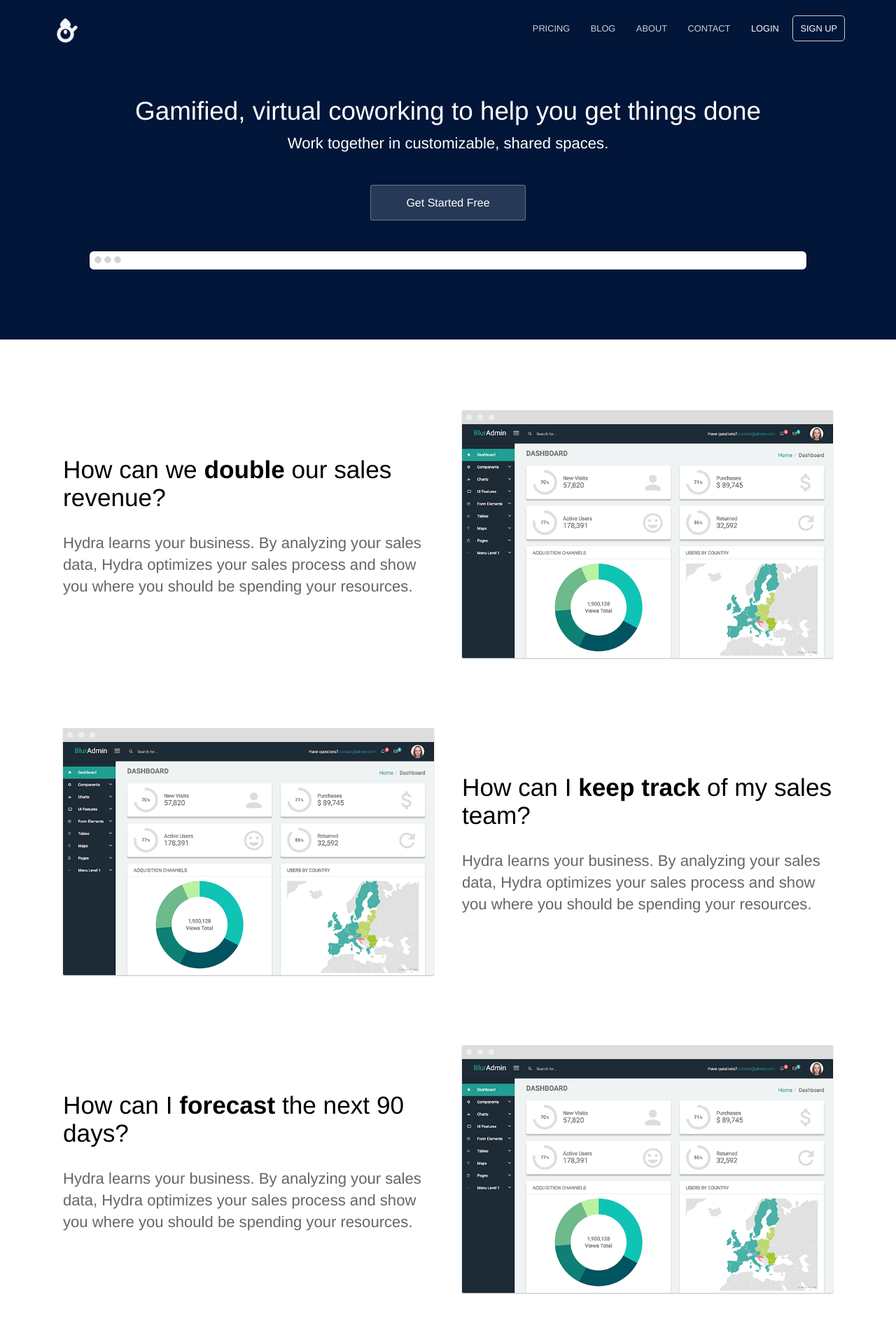
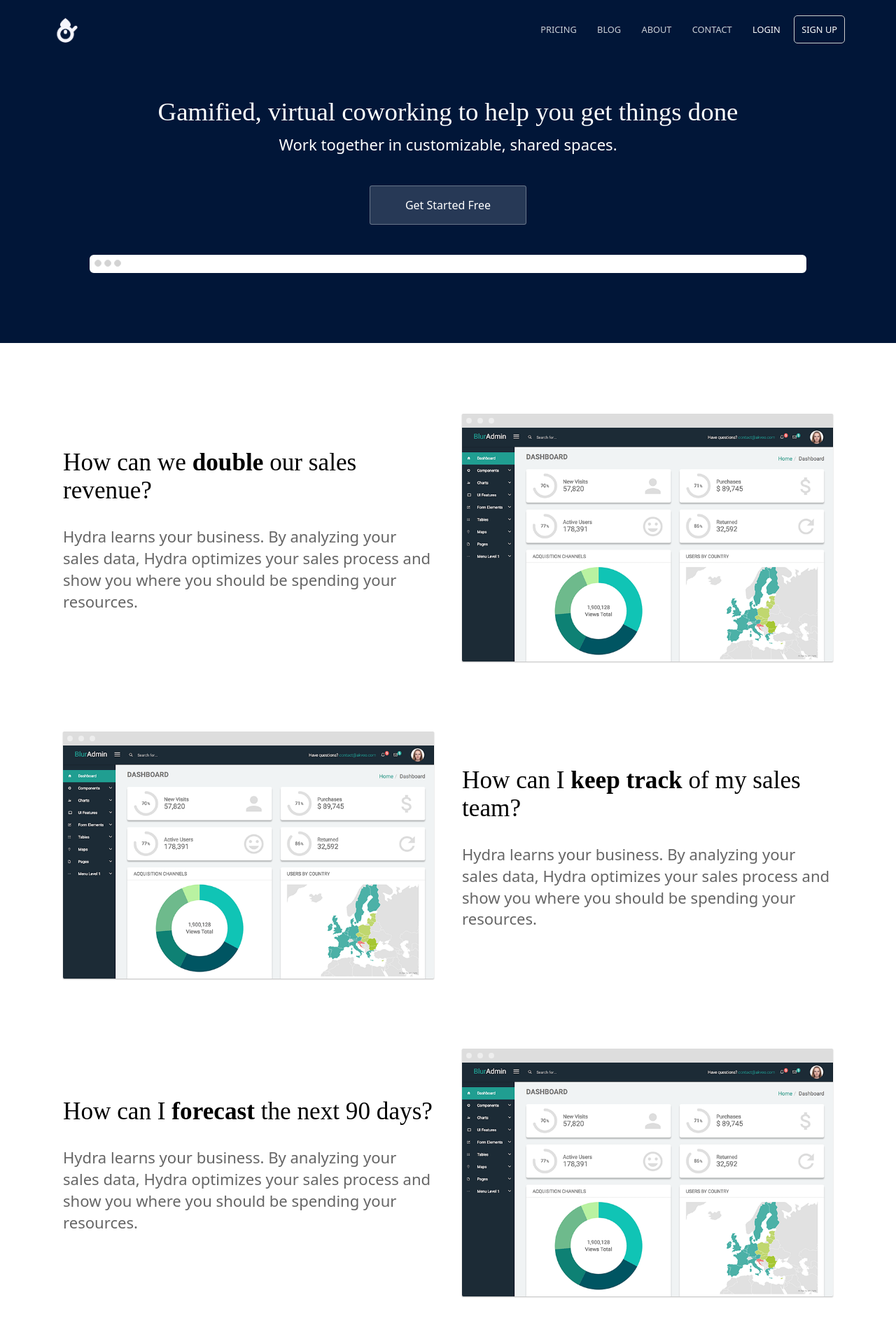
Before and after one commit to innkeeper-games/cowork-site, a Jekyll site: the page built from index.html, in a window 1280 px wide. Shown: the top 1920 px of the page at 70% size. Built offline with Jekyll 4.4.1, drawn with Linux system fonts in a browser that asks for light colours; some web fonts are replaced; a script that is not in the unit is left out.

Commit message:
Update elements.scss

```diff
--- a/_sass/elements.scss
+++ b/_sass/elements.scss
@@ -1,3 +1,13 @@
+@font-face {
+    font-family: "Poppins Bold";
+    src: url("./fonts/Poppins-Bold.ttf") format("truetype");
+}
+
+@font-face {
+    font-family: "Noto Sans";
+    src: url("./fonts/NotoSans-Regular.ttf") format("truetype");
+}
+
 html {
 	background: #2b2b40;
 }
@@ -8,7 +18,11 @@ html, body {
 }
 
 body {
-	font-family: "San Francisco", "Helvetica Neue", "Helvetica", "Arial";
+	font-family: "Noto Sans", "Helvetica Neue", "Helvetica", "Arial";
+}
+
+h1, h2, h3, h4, h5, h6 {
+	font-family: "Poppins Bold";
 }
 
 a {
```
